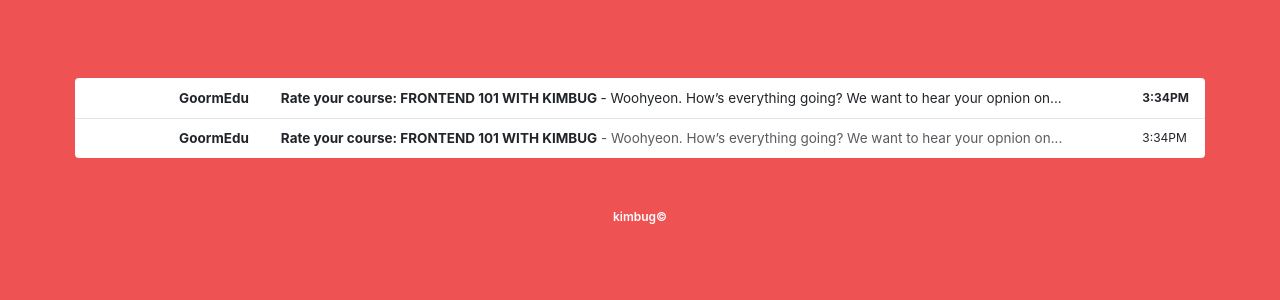
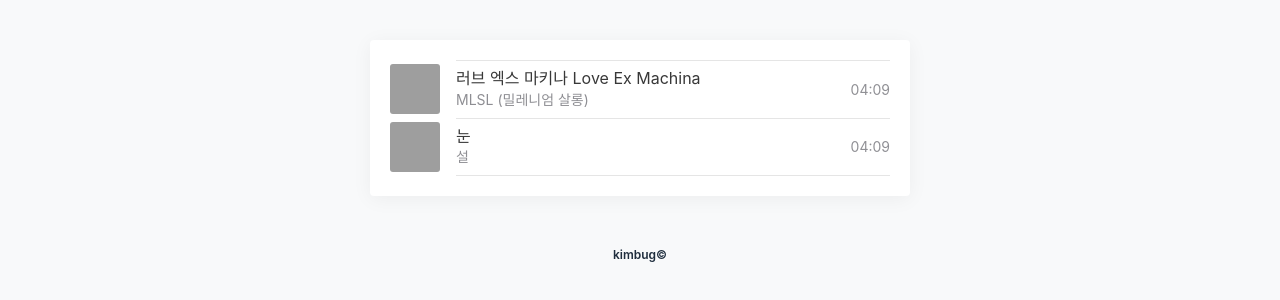
Before and after one commit to Y00NMIN/Kimbug-CSS-HTML, a website built with Parcel: page index.html in a window 1280 px wide. Shown: the part 248-548 px from the top of the page. Built offline with nearby package versions, Linux system fonts and the light colour scheme; grey boxes are pictures that could not be loaded; files whose address does not match are found by name.

Commit message:
Practice-HTML-MusicPlayer

```diff
--- /dev/null
+++ b/PracticeHTML/MusicPlayer/MusicPlayer.css
@@ -0,0 +1,118 @@
+* {
+  margin: 0;
+  box-sizing: border-box;
+}
+
+html {
+  font-family: -apple-system, BlinkMacSystemFont, "Segoe UI", Roboto, Oxygen,
+    Ubuntu, Cantarell, "Open Sans", "Helvetica Neue", sans-serif;
+  font-size: 16px;
+  line-height: 1.5;
+  color: #1f2d3d;
+}
+
+body {
+  display: flex;
+  flex-direction: column;
+  justify-content: center;
+  align-items: center;
+  width: 100%;
+  height: 100vh;
+  margin: 0 auto;
+  background-color: #f8f9fa;
+}
+
+body::after {
+  content: "kimbug©";
+  display: block;
+  margin-top: 50px;
+  color: #1f2d3d;
+  font-size: 12px;
+  font-weight: 600;
+}
+
+ul,
+li {
+  list-style-type: none;
+  padding-left: 0;
+  margin-left: 0;
+}
+
+.sr-only {
+  position: absolute;
+  top: -9999px;
+  left: -9999px;
+  z-index: -1;
+  width: 1px;
+  height: 1px;
+  overflow: hidden;
+  visibility: hidden;
+}
+
+.music-player {
+  width: 100%;
+  max-width: 540px;
+  padding: 20px;
+  border-radius: 4px;
+  background-color: #fff;
+  box-shadow: 0 3px 20px 0 rgba(0, 0, 0, 0.05);
+}
+
+.music-play-item {
+  position: relative;
+  display: flex;
+  align-items: center;
+  align-content: center;
+  width: 100%;
+}
+
+.music-album-cover {
+  width: 50px;
+  height: 50px;
+  border-radius: 3px;
+  margin-right: 16px;
+}
+
+.music-info {
+  flex-grow: 1;
+  display: flex;
+  justify-content: space-between;
+  align-content: center;
+  align-items: center;
+  padding: 8px 0;
+  border-top: 1px solid #e5e5e5;
+  cursor: pointer;
+}
+
+.music-info * {
+  transition: opacity 120ms;
+}
+
+.music-info:hover * {
+  opacity: 0.6;
+}
+
+.music-play-item:last-child .music-info {
+  border-bottom: 1px solid #e5e5e5;
+}
+
+.music-info-detail * {
+  font-weight: 400;
+}
+
+.music-info-detail h1 {
+  font-size: 16px;
+  line-height: 1.2;
+  color: #383838;
+}
+
+.music-info-detail strong {
+  display: block;
+  font-size: 14px;
+  color: #8e8e93;
+}
+
+.music-playtime {
+  font-size: 14px;
+  color: #909095;
+}
--- /dev/null
+++ b/PracticeHTML/MusicPlayer/MusicPlayer.js
@@ -0,0 +1,17 @@
+var musicPlayItems = document.querySelectorAll(".music-play-item");
+
+musicPlayItems.forEach(function (item) {
+  item.isPlaying = false;
+  item.audio = item.querySelector("audio");
+
+  item.addEventListener("click", function () {
+    if (this.isPlaying) {
+      item.audio.pause();
+      item.audio.currentTime = 0;
+    } else {
+      item.audio.play();
+    }
+
+    item.isPlaying = !item.isPlaying;
+  });
+});
--- a/index.html
+++ b/index.html
@@ -4,75 +4,65 @@
     <meta charset="UTF_8" />
     <meta name="viewport" content="width=dvice-width,inital-scale=1.0" />
     <meta http-equiv="X-UA-Compatible" content="ie=edge" />
-    <title>Gmail Inbox</title>
-    <link rel="stylesheet" href="PracticeHTML/GmailInbox/GmailInbox.css" />
-    <script src="PracticeHTML/GmailInbox/GmailInbox.js" defer></script>
+    <title>Music Player</title>
+    <link rel="stylesheet" href="PracticeHTML/MusicPlayer/MusicPlayer.css" />
+    <script src="PracticeHTML/MusicPlayer/MusicPlayer.js" defer></script>
     <script
       src="https://kit.fontawesome.com/b9d1456fd5.js"
       crossorigin="anonymous"
     ></script>
   </head>
   <body>
-    <table class="inbox">
-      <thead class="sr-only">
-        <tr>
-          <th scope="col">Actions</th>
-          <th scope="col">Sender</th>
-          <th scope="col">Title</th>
-          <th scope="col">Timestamp</th>
-        </tr>
-      </thead>
-      <tbody>
-        <tr class="unread">
-          <td>
-            <div class="inbox-actions">
-              <div class="inbox-checkbox">
-                <input type="checkbox" id="inbox-1" />
-                <label for="inbox-1" class="sr-only">Select email</label>
-              </div>
-              <button type="button" class="inbox-star">
-                <span class="sr-only">Add to favorites </span>
-              </button>
-            </div>
-          </td>
-          <td><strong> GoormEdu</strong></td>
-          <td>
-            <a href="#">
-              <strong>Rate your course: FRONTEND 101 WITH KIMBUG</strong>
-              <span>
-                - Woohyeon. How’s everything going? We want to hear your opnion
-                on...
-              </span>
-            </a>
-          </td>
-          <td>3:34PM</td>
-        </tr>
-        <tr class="read">
-          <td>
-            <div class="inbox-actions">
-              <div class="inbox-checkbox">
-                <input type="checkbox" id="inbox-1" />
-                <label for="inbox-1" class="sr-only">Select email</label>
-              </div>
-              <button type="button" class="inbox-star">
-                <span class="sr-only">Add to favorites </span>
-              </button>
-            </div>
-          </td>
-          <td><strong> GoormEdu</strong></td>
-          <td>
-            <a href="#">
-              <strong class="sr-only">Read</strong>
-              <strong>Rate your course: FRONTEND 101 WITH KIMBUG</strong>
-              <span>
-                - Woohyeon. How’s everything going? We want to hear your opnion
-                on...
-              </span>
-            </a>
-          </td>
-          <td>3:34PM</td>
-        </tr>
-      </tbody>
-    </table>
+    <ol class="music-player">
+      <li class="music-play-item">
+        <img
+          src="https://m.media-amazon.com/images/I/814Rp76DidL._SS500_.jpg"
+          alt="러브 엑스 마키나"
+          lang="ko"
+          class="music-album-cover"
+        />
+        <div class="music-info">
+          <div class="music-info-detail">
+            <h1>
+              <span lang="ko">러브 엑스 마키나</span>
+              Love Ex Machina
+            </h1>
+            <strong lang="ko">MLSL (밀레니엄 살롱)</strong>
+          </div>
+          <span class="music-playtime">
+            <span class="sr-only">Duration</span>
+            04:09
+          </span>
+        </div>
+        <audio
+          src="PracticeHTML/MusicPlayer/assets/music-1.mp3"
+          class="music-audio"
+        ></audio>
+      </li>
+      <li class="music-play-item">
+        <img
+          src="https://p2.music.126.net/pXbfl0jRIIJ5zWB80tTu5w==/109951163709083630.jpg"
+          alt="눈"
+          lang="ko"
+          class="music-album-cover"
+        />
+        <div class="music-info">
+          <div class="music-info-detail">
+            <h1>
+              눈
+            </h1>
+            <strong>설</strong>
+          </div>
+          <span class="music-playtime">
+            <span class="sr-only">Duration</span>
+            04:09
+          </span>
+        </div>
+        <audio
+          src="PracticeHTML/MusicPlayer/assets/music-2.mp3"
+          class="music-audio"
+        ></audio>
+      </li>
+    </ol>
   </body>
 </html>
```
Also changed, not shown: 2 other files.
